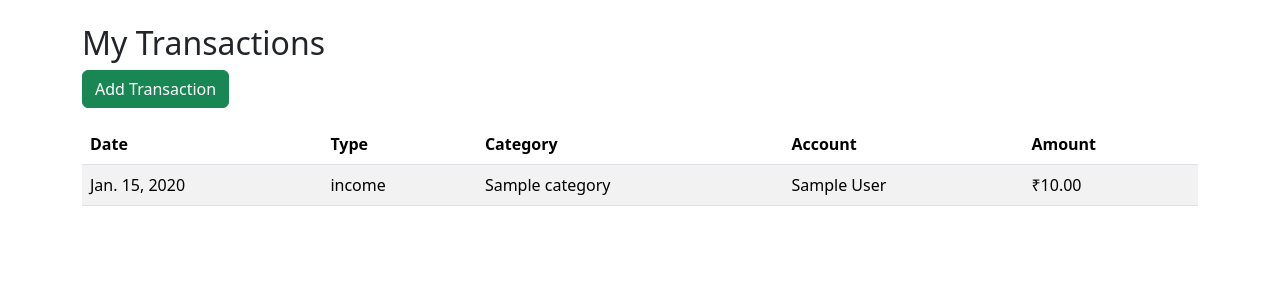
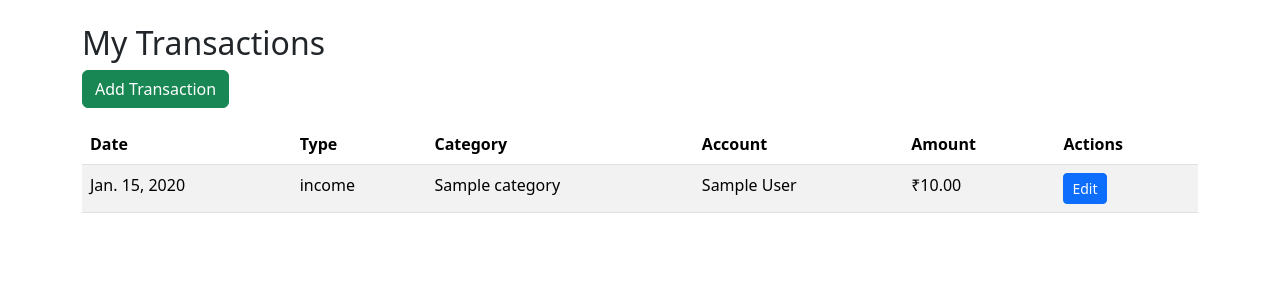
Before and after one commit to Arjun-0724/expense-tracker, a Django app: page /transactions/ in a window 1280 px wide. Shown: the part 56-356 px from the top of the page. Run offline with Django 5.2, Linux system fonts and the light colour scheme; a user stored in the database is signed in; tables that the repository leaves empty hold one stand-in row (values such as "Sample post").

Commit message:
Implemented edit transaction feature

```diff
--- a/templates/base.html
+++ b/templates/base.html
@@ -21,7 +21,10 @@
             <span class="text-white me-3">{{ user.username }}</span>
             <a href="{% url 'transaction_list' %}" class="btn btn-info me-2">Transactions</a>
             <a href="/transactions/add/" class="btn btn-warning me-2">Add Transaction</a>
-            <a class="btn btn-danger" href="/accounts/logout/">Logout</a>
+            <form method="post" action="{% url 'logout' %}" class="d-inline">
+              {% csrf_token %}
+              <button type="submit" class="btn btn-danger">Logout</button>
+            </form>
           {% else %}
             <a class="btn btn-success me-2" href="/register/">Register</a>
 
--- a/templates/transactions/transaction_list.html
+++ b/templates/transactions/transaction_list.html
@@ -23,6 +23,7 @@ Transactions
             <th>Category</th>
             <th>Account</th>
             <th>Amount</th>
+            <th>Actions</th>
         </tr>
 
     </thead>
@@ -52,7 +53,12 @@ Transactions
             <td>
                 ₹{{ transaction.amount }}
             </td>
-
+<td>
+    <a href="{% url 'edit_transaction' transaction.id %}"
+       class="btn btn-sm btn-primary">
+       Edit
+    </a>
+</td>
         </tr>
 
     {% empty %}
--- a/transactions/urls.py
+++ b/transactions/urls.py
@@ -12,4 +12,9 @@ urlpatterns = [
         views.transaction_list,
         name='transaction_list'
     ),
+    path(
+        'edit/<int:transaction_id>/',
+        views.edit_transaction,
+        name='edit_transaction'
+    ),
 ]
--- a/transactions/views.py
+++ b/transactions/views.py
@@ -1,4 +1,4 @@
-from django.shortcuts import render, redirect
+from django.shortcuts import render, redirect, get_object_or_404
 from django.contrib.auth.decorators import login_required
 from .forms import TransactionForm
 from .models import Account, Category, Transaction
@@ -54,3 +54,42 @@ def transaction_list(request):
         'transactions/transaction_list.html',
         context
     )
+
+
+@login_required
+def edit_transaction(request, transaction_id):
+
+    transaction = get_object_or_404(
+        Transaction,
+        id=transaction_id,
+        user=request.user
+    )
+
+    if request.method == "POST":
+
+        form = TransactionForm(
+            request.POST,
+            instance=transaction,
+            user=request.user
+        )
+
+        if form.is_valid():
+
+            form.save()
+
+            return redirect(
+                'transaction_list'
+            )
+
+    else:
+
+        form = TransactionForm(
+            instance=transaction,
+            user=request.user
+        )
+
+    return render(
+        request,
+        'transactions/edit_transaction.html',
+        {'form': form}
+    )
```
Also changed, not shown: templates/transactions/edit_transaction.html (added, +29 -0 lines).
